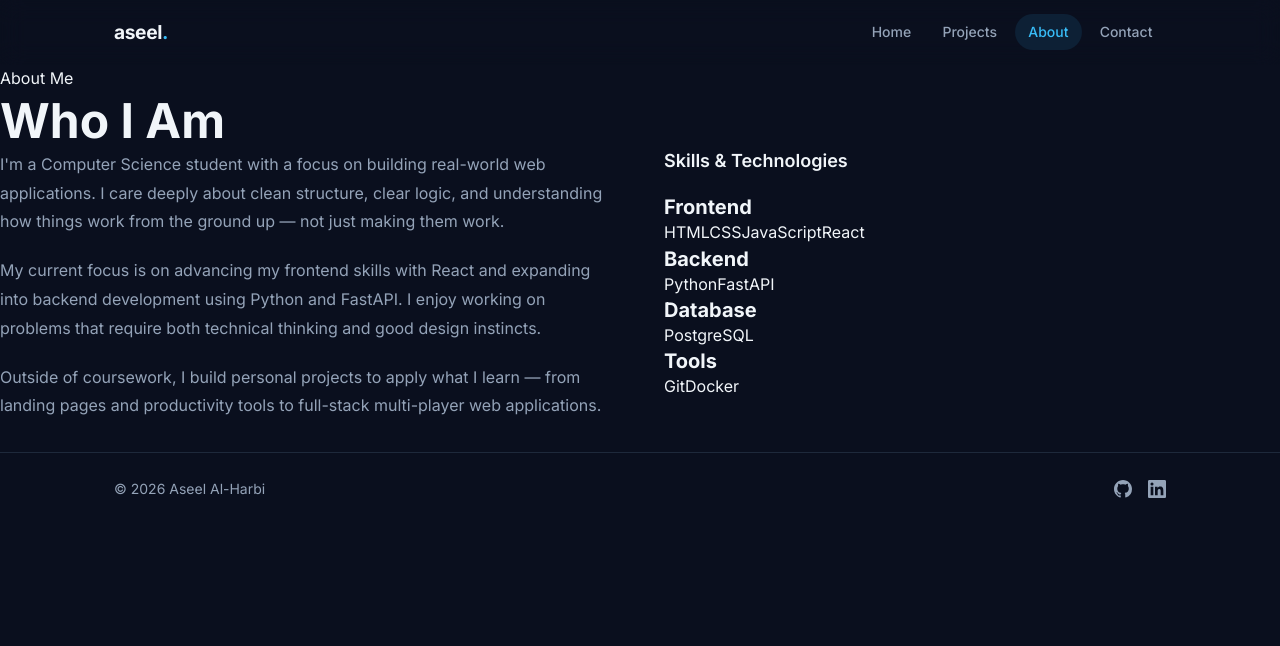
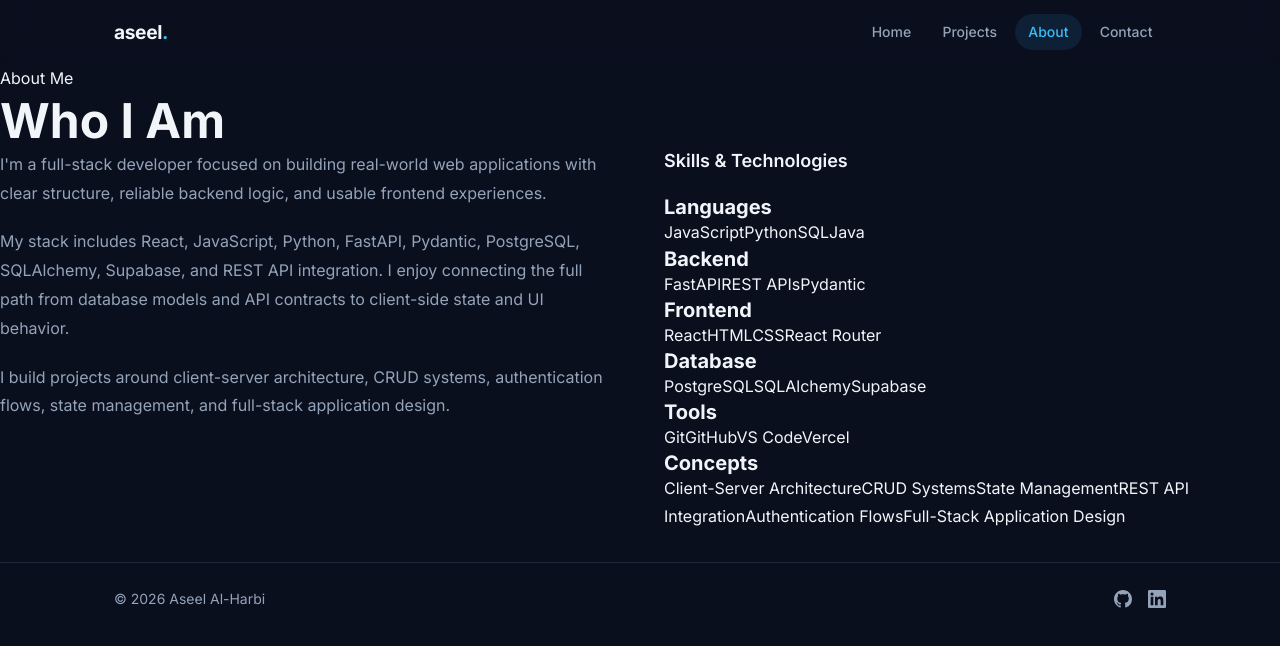
Before and after one commit to A9eel-Alharbi/portfolio-website, a React (Vite) app: page /about in a window 1280 px wide. Shown: the top 646 px of the page. Built offline with nearby package versions, Linux system fonts and the light colour scheme; the HTML template or start-up script is replaced by a standard one.

Commit message:
changed my role

```diff
--- a/src/App.css
+++ b/src/App.css
@@ -65,7 +65,7 @@
 
 .skills-section {
   display: grid;
-  grid-template-columns: repeat(auto-fit, minmax(200px, 1fr));
+  grid-template-columns: repeat(auto-fit, minmax(220px, 1fr));
   gap: 1.5rem;
 }
 
--- a/src/pages/About.jsx
+++ b/src/pages/About.jsx
@@ -1,10 +1,19 @@
 import "./About.css";
 
 const skills = {
-  Frontend:  ["HTML", "CSS", "JavaScript", "React"],
-  Backend:   ["Python", "FastAPI"],
-  Database:  ["PostgreSQL"],
-  Tools:     ["Git", "Docker"],
+  Languages: ["JavaScript", "Python", "SQL", "Java"],
+  Backend: ["FastAPI", "REST APIs", "Pydantic"],
+  Frontend: ["React", "HTML", "CSS", "React Router"],
+  Database: ["PostgreSQL", "SQLAlchemy", "Supabase"],
+  Tools: ["Git", "GitHub", "VS Code", "Vercel"],
+  Concepts: [
+    "Client-Server Architecture",
+    "CRUD Systems",
+    "State Management",
+    "REST API Integration",
+    "Authentication Flows",
+    "Full-Stack Application Design",
+  ],
 };
 
 function About() {
@@ -16,28 +25,25 @@ function About() {
       </header>
 
       <div className="about-layout animate-fade-up delay-2">
-        {/* Bio */}
         <div className="about-bio">
           <p>
-            I'm a Computer Science student with a focus on building real-world
-            web applications. I care deeply about clean structure, clear logic,
-            and understanding how things work from the ground up — not just
-            making them work.
+            I'm a full-stack developer focused on building real-world web
+            applications with clear structure, reliable backend logic, and
+            usable frontend experiences.
           </p>
           <p>
-            My current focus is on advancing my frontend skills with React and
-            expanding into backend development using Python and FastAPI. I enjoy
-            working on problems that require both technical thinking and good
-            design instincts.
+            My stack includes React, JavaScript, Python, FastAPI, Pydantic,
+            PostgreSQL, SQLAlchemy, Supabase, and REST API integration. I enjoy
+            connecting the full path from database models and API contracts to
+            client-side state and UI behavior.
           </p>
           <p>
-            Outside of coursework, I build personal projects to apply what I
-            learn — from landing pages and productivity tools to full-stack
-            multi-player web applications.
+            I build projects around client-server architecture, CRUD systems,
+            authentication flows, state management, and full-stack application
+            design.
           </p>
         </div>
 
-        {/* Skills */}
         <div className="about-skills">
           <h2 className="about-skills-heading">Skills &amp; Technologies</h2>
           <div className="skills-section">
--- a/src/pages/Contact.jsx
+++ b/src/pages/Contact.jsx
@@ -25,7 +25,7 @@ const contacts = [
   {
     label: "LinkedIn",
     value: "linkedin.com/in/aseel-alharbi",
-    href: "https://linkedin.com/in/aseel-alharbi",
+    href: "https://www.linkedin.com/in/aseel-abdullah-alharbi/",
     icon: (
       <svg width="22" height="22" viewBox="0 0 24 24" fill="currentColor">
         <path d="M20.447 20.452h-3.554v-5.569c0-1.328-.027-3.037-1.852-3.037-1.853 0-2.136 1.445-2.136 2.939v5.667H9.351V9h3.414v1.561h.046c.477-.9 1.637-1.85 3.37-1.85 3.601 0 4.267 2.37 4.267 5.455v6.286zM5.337 7.433a2.062 2.062 0 0 1-2.063-2.065 2.064 2.064 0 1 1 2.063 2.065zm1.782 13.019H3.555V9h3.564v11.452zM22.225 0H1.771C.792 0 0 .774 0 1.729v20.542C0 23.227.792 24 1.771 24h20.451C23.2 24 24 23.227 24 22.271V1.729C24 .774 23.2 0 22.222 0h.003z"/>
--- a/src/pages/Home.css
+++ b/src/pages/Home.css
@@ -59,8 +59,15 @@
 .hero-subtitle {
     font-size: clamp(var(--text-base), 2vw, var(--text-lg));
     color: var(--text-secondary);
-    max-width: 520px;
+    max-width: 700px;
     line-height: 1.7;
+    margin-bottom: 1rem;
+}
+
+.hero-description {
+    max-width: 680px;
+    color: var(--text-secondary);
+    line-height: 1.75;
     margin-bottom: 2.5rem;
 }
 
--- a/src/pages/Home.jsx
+++ b/src/pages/Home.jsx
@@ -1,5 +1,16 @@
 import { Link } from "react-router-dom";
 import "./Home.css";
+
+const coreStack = [
+  "JavaScript",
+  "Python",
+  "FastAPI",
+  "React",
+  "PostgreSQL",
+  "SQLAlchemy",
+  "Supabase",
+  "REST APIs",
+];
 
 function Home() {
   return (
@@ -9,7 +20,7 @@ function Home() {
 
       <div className="hero-content">
         <p className="hero-eyebrow animate-fade-up delay-1">
-          Computer Science Student
+          Full-Stack Developer
         </p>
 
         <h1 className="hero-headline animate-fade-up delay-2">
@@ -17,13 +28,21 @@ function Home() {
         </h1>
 
         <p className="hero-subtitle animate-fade-up delay-3">
-          Frontend developer building clean, structured web applications
-          with{" "}
-          <span className="hero-tech">React</span>,{" "}
-          <span className="hero-tech">JavaScript</span>, and modern tools.
+          I build full-stack web applications with{" "}
+          <span className="hero-tech">React</span> on the frontend,{" "}
+          <span className="hero-tech">FastAPI</span> and{" "}
+          <span className="hero-tech">Pydantic</span> on the backend, and{" "}
+          <span className="hero-tech">PostgreSQL</span> databases powered by
+          SQLAlchemy or Supabase.
         </p>
 
-        <div className="hero-actions animate-fade-up delay-4">
+        <p className="hero-description animate-fade-up delay-4">
+          My work focuses on client-server architecture, CRUD systems, REST API
+          integration, authentication flows, state management, and complete
+          application design from data model to user interface.
+        </p>
+
+        <div className="hero-actions animate-fade-up delay-5">
           <Link to="/projects" className="btn btn-primary">
             View My Work
             <svg width="16" height="16" viewBox="0 0 24 24" fill="none" stroke="currentColor" strokeWidth="2.5" strokeLinecap="round" strokeLinejoin="round" aria-hidden="true">
@@ -35,9 +54,8 @@ function Home() {
           </Link>
         </div>
 
-        {/* Quick tech row */}
         <div className="hero-stack animate-fade-up delay-5">
-          {["HTML", "CSS", "JavaScript", "React", "Python"].map((t) => (
+          {coreStack.map((t) => (
             <span key={t} className="hero-stack-item">{t}</span>
           ))}
         </div>
```
